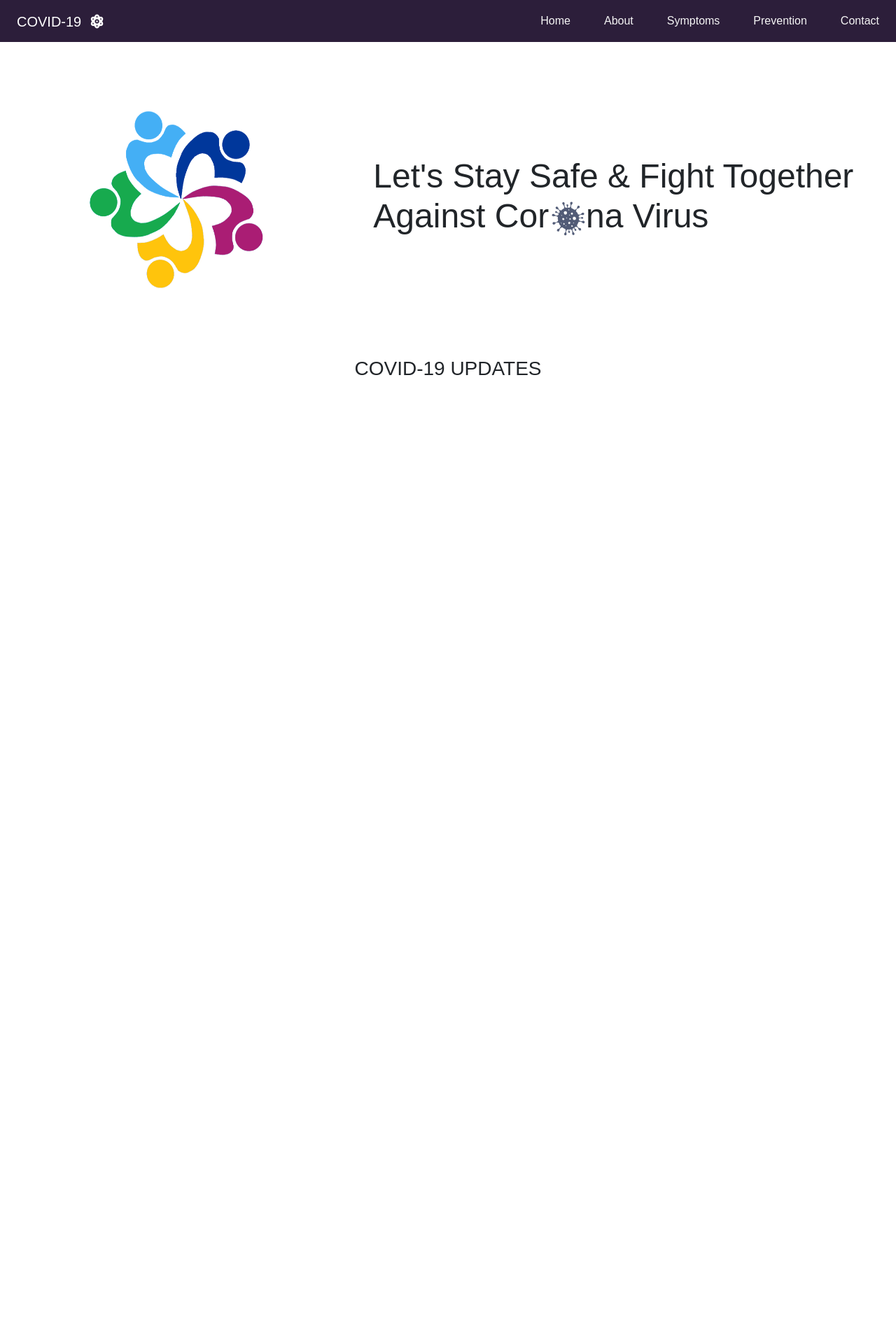
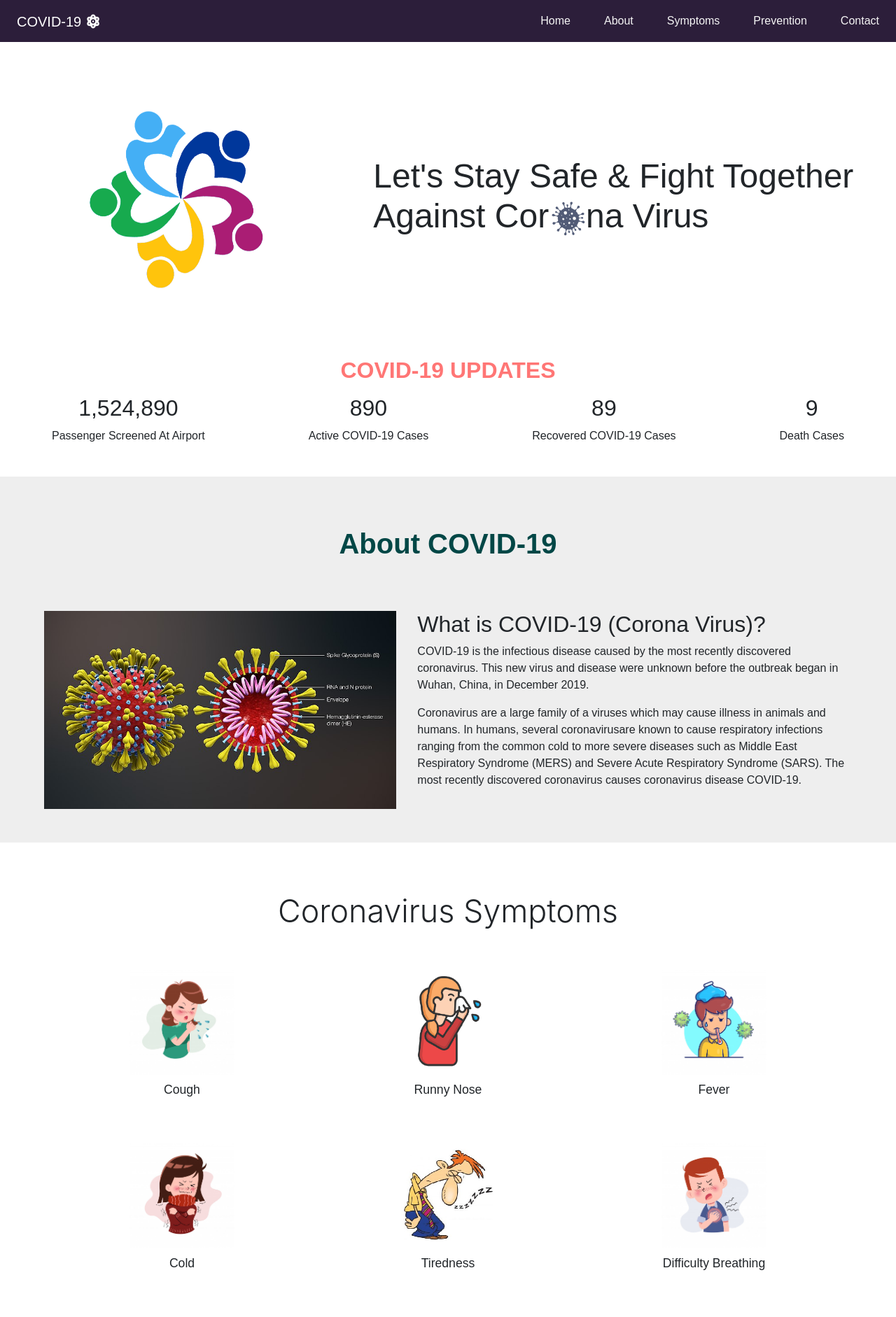
Before and after one commit to Ankit289Prasad/COVID-19, a PHP site: page / in a window 1280 px wide. Shown: the whole page at 70% size. Before the commit the page ends 536 px from the top, so only its background shows below. Run offline with PHP 8.4, Linux system fonts and the light colour scheme; some libraries are stand-ins or nearby versions; some web fonts are replaced.

Commit message:
PROGRESS

```diff
--- a/CSS/h.css
+++ b/CSS/h.css
@@ -1,3 +1,3 @@
 body{
-    background: rgba(18, 3, 34, 0.822);
+    background: rgb(1, 81, 83);
 }
--- a/CSS/style.php
+++ b/CSS/style.php
@@ -4,11 +4,13 @@
 @media only screen and (max-width:986px){
 #navbarSupportedContent{
     background-color: rgba(31, 5, 59, 0.822) !important;
+    z-index: 999;
 }
 }
 .nav_style{
     background-color: rgba(18, 3, 34, 0.89) !important;
     height: 60px !important;
+    z-index: 999;
 }
 .nav_style .nav-item{
     height: 60px;
@@ -62,4 +64,34 @@
     }
 }
 
+.corona_update{
+    margin:0 0 30px 0;
+}
+.corona_update h3{ color: #ff7675;
+    font-weight: 800;
+    font-size: 2rem;
+}
+.corona_update h1{
+    text-align: center;
+    font-size: 2rem;
+}
+.sub_section{
+    background-color: rgb(238,238,238);
+}
+.sub_section h1{
+    font-weight: 800;
+    color: rgb(1,71,70) !important;
+}
+
+#aboutid h1{
+    font-size: 2.8rem;
+    font-family: -apple-system, BlinkMacSystemFont, 'Segoe UI', Roboto, Oxygen, Ubuntu, Cantarell, 'Open Sans', 'Helvetica Neue', sans-serif;
+    font-weight: 320;
+}
+
+#aboutid figcaption{
+    padding-top: 8px;
+    font-size: 1.1rem;
+}
+
 </style>
--- a/index.php
+++ b/index.php
@@ -17,9 +17,8 @@
 </head>
 
 <body>
-
     <nav class="navbar navbar-expand-lg navbar-dark nav_style p-0">
-        <a class="navbar-brand pl-4 py-3" href="#">COVID-19 <i class="fa fa-atom pl-2"></i></a>
+        <a class="navbar-brand pl-4 py-3" href="#">COVID-19<i class="fa fa-atom pl-2"></i></a>
         <div class="pr-2">
         <button class="navbar-toggler" type="button" data-toggle="collapse" data-target="#navbarSupportedContent" aria-controls="navbarSupportedContent" aria-expanded="false" aria-label="Toggle navigation">
             <span class="navbar-toggler-icon dark-bg"></span>
@@ -28,7 +27,7 @@
         <div class="collapse navbar-collapse justify-content-around" id="navbarSupportedContent">
             <ul class="navbar-nav ml-auto">
                 <li class="nav-item">
-                    <a class="nav-link px-4" href="#">Home</a>
+                    <a class="nav-link px-4" href="#home">Home</a>
                 </li>
                 <li class="nav-item">
                     <a class="nav-link px-4" href="#">About</a>
@@ -45,7 +44,6 @@
             </ul>
         </div>
     </nav>
-
     <div class="main_header">
         <div class="row w-100 h-100">
             <div class="col-lg-5 col-md-5 col-12 order-lg-1 order-2">
@@ -66,14 +64,97 @@
             <h3 class="text-center">COVID-19 UPDATES</h3>
         </div>
 
-        <div class="">
+        <div class="d-flex justify-content-around align-items-center">
             <div>
-                <div class="count">
+                <h1 class="count">1,524,890</h1>
+                <p>Passenger Screened At Airport</p>
+            </div>
 
+            <div>
+                <h1 class="count">890</h1>
+                <p>Active COVID-19 Cases</p>
+            </div>
+            <div>
+                <h1 class="count">89</h1>
+                <p>Recovered COVID-19 Cases</p>
+            </div>
+            <div>
+                <h1 class="count">9</h1>
+                <p>Death Cases</p>
+            </div>
+        </div>
+    </section>
+
+    <div class="container-fluid sub_section pt-5 pb-5" id="aboutid1">
+        <div class="section_header text-center mb-5 mt-4">
+            <h1>About COVID-19</h1>
+        </div>
+
+        <div class="row pt-4">
+            <div class="col-lg-5 col-md-6 col-12 ml-5">
+                <img src="Images/abot.jpg" alt="ABOUT" class="img-fluid">
+            </div>
+
+            <div class="col-lg-6 col-md-6 col-12">
+                <h2>What is COVID-19 (Corona Virus)?</h2>
+                <p>COVID-19 is the infectious disease caused by the most recently discovered coronavirus. This new
+                    virus and disease were unknown before the outbreak began in Wuhan, China, in December 2019.
+                </p>
+                <p>Coronavirus are a large family of a viruses which may cause illness in animals and humans.
+                    In humans, several coronavirusare known to cause respiratory infections ranging from the common cold
+                    to more severe diseases such as Middle East Respiratory Syndrome (MERS) and Severe Acute Respiratory Syndrome
+                    (SARS). The most recently discovered coronavirus causes coronavirus disease COVID-19.
+                </p>
+            </div>
+        </div>
+    </div>
+
+    <div class="container-fluid pt-5 pb-5" id="aboutid">
+        <div class="scetion_header text-center nb-5 mt-4">
+            <h1>Coronavirus Symptoms</h1>
+        </div>
+
+        <div class="container">
+            <div class="row">
+                <div class="col-lg-4 col-md-4 col-6 mt-5">
+                    <figure class="text-center">
+                    <img src="Images/cough.jpg" alt="Cough" class="image-fluid" width="150" height="150">
+                    <figcaption>Cough</figcaption>
+                    </figure>
+                </div>
+                <div class="col-lg-4 col-md-4 col-6 mt-5">
+                    <figure class="text-center">
+                    <img src="Images/runny.png" alt="nossy" class="image-fluid" width="150" height="150">
+                    <figcaption>Runny Nose</figcaption>
+                    </figure>
+                </div>
+                <div class="col-lg-4 col-md-4 col-6 mt-5">
+                    <figure class="text-center">
+                    <img src="Images/fever.jpg" alt="fever" class="image-fluid" width="150" height="150">
+                    <figcaption>Fever</figcaption>
+                    </figure>
+                </div>
+                <div class="col-lg-4 col-md-4 col-6 mt-5">
+                    <figure class="text-center">
+                    <img src="Images/cold.jpg" alt="Cold" class="image-fluid" width="150" height="150">
+                    <figcaption>Cold</figcaption>
+                    </figure>
+                </div>
+                <div class="col-lg-4 col-md-4 col-6 mt-5">
+                    <figure class="text-center">
+                    <img src="Images/weak.jpg" alt="weak" class="image-fluid" width="150" height="150">
+                    <figcaption>Tiredness</figcaption>
+                    </figure>
+                </div>
+                <div class="col-lg-4 col-md-4 col-6 mt-5">
+                    <figure class="text-center">
+                    <img src="Images/breathe.jpg" alt="breathe" class="image-fluid" width="150" height="150">
+                    <figcaption>Difficulty Breathing</figcaption>
+                    </figure>
                 </div>
             </div>
         </div>
-    </section>
+    </div>
 
     <script src="https://code.jquery.com/jquery-3.4.1.min.js" integrity="sha256-CSXorXvZcTkaix6Yvo6HppcZGetbYMGWSFlBw8HfCJo=" crossorigin="anonymous"></script>
     <script src="https://cdnjs.cloudflare.com/ajax/libs/popper.js/1.14.7/umd/popper.min.js" integrity="sha384-UO2eT0CpHqdSJQ6hJty5KVphtPhzWj9WO1clHTMGa3JDZwrnQq4sF86dIHNDz0W1" crossorigin="anonymous">
```
Also changed, not shown: Images/abot.jpg (added), Images/breathe.jpg (added), Images/cold.jpg (added), Images/cough.jpg (added), Images/fever.jpg (added), Images/runny.png (added), Images/weak.jpg (added).
